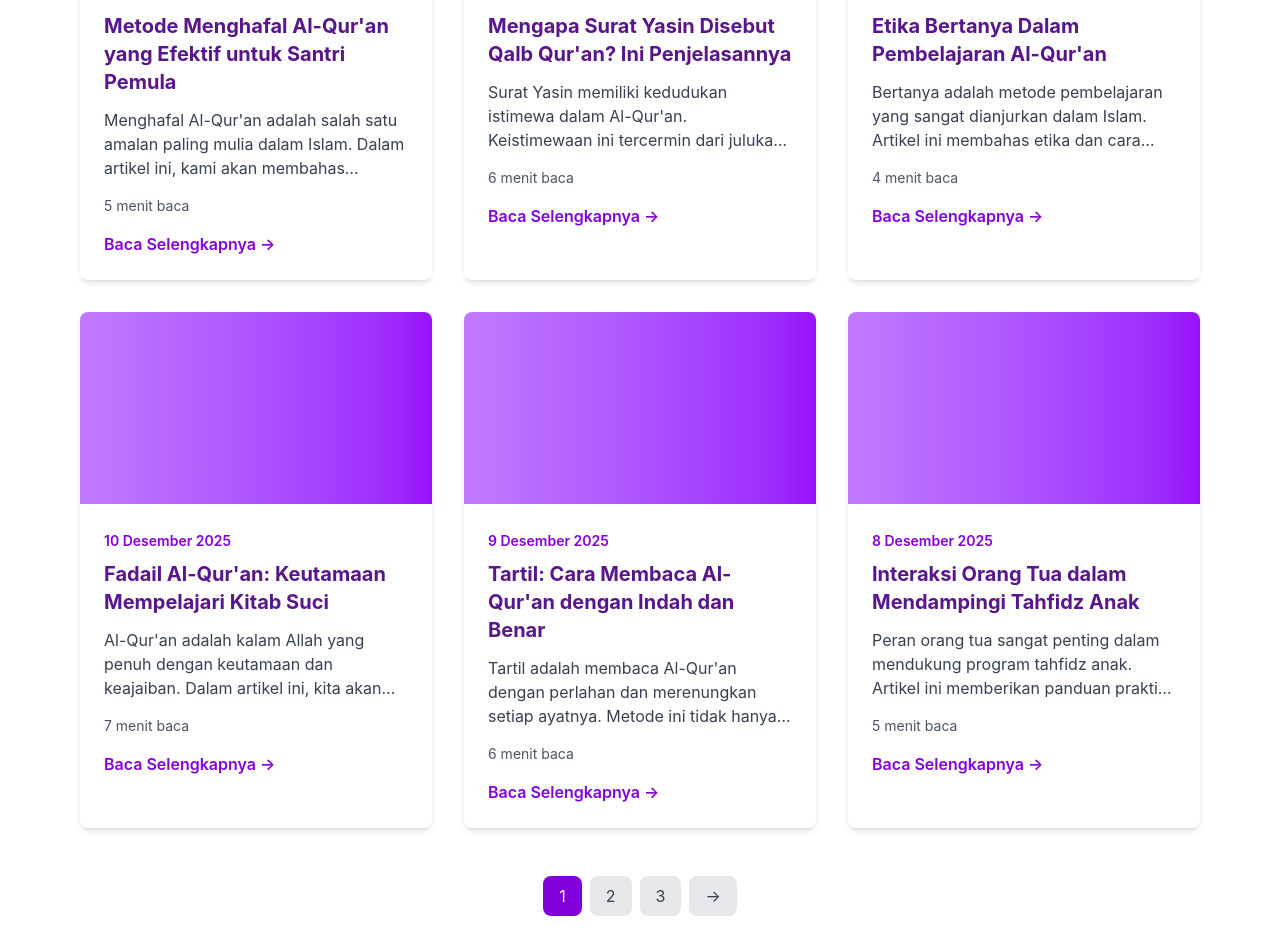
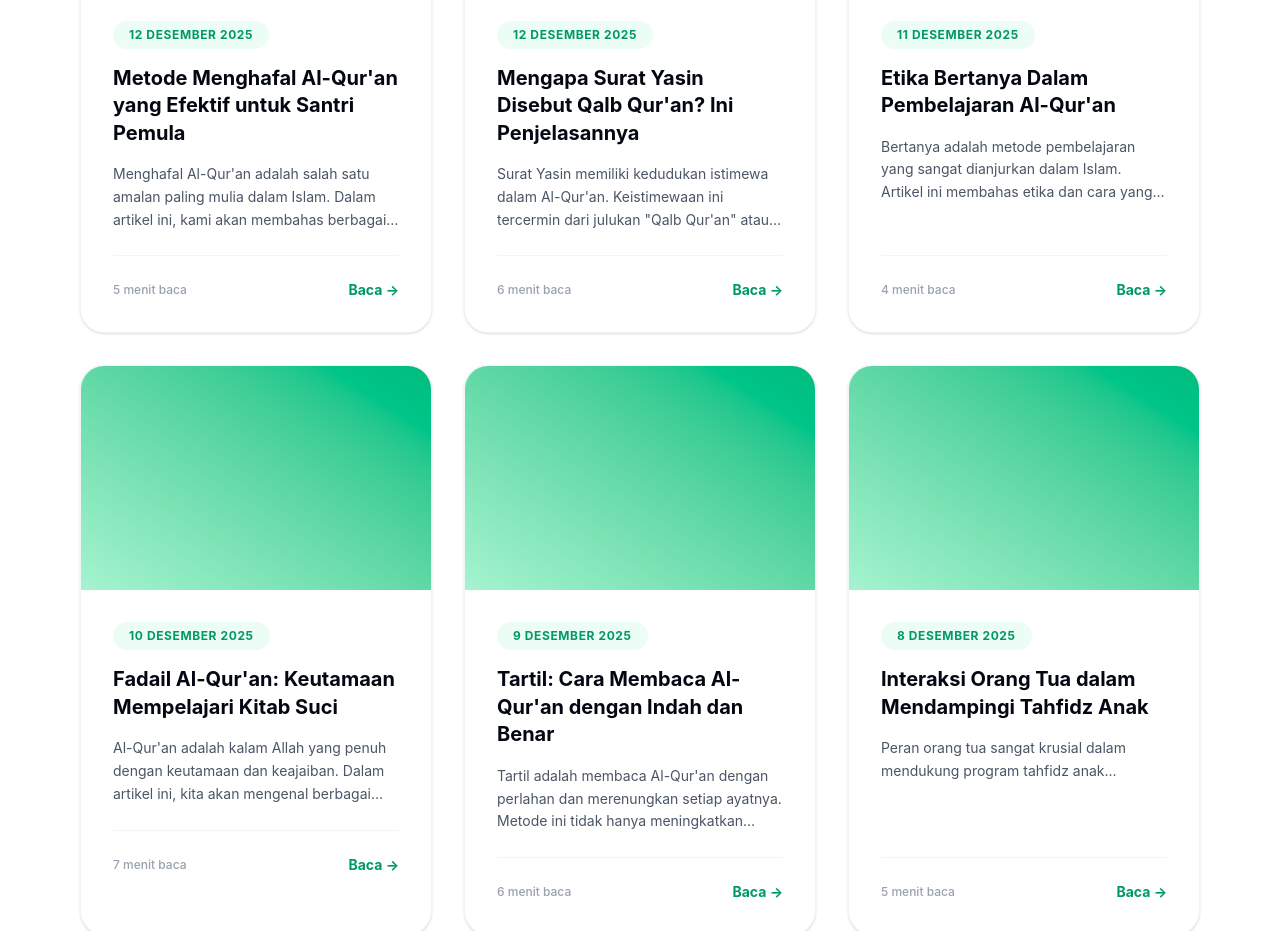
Before and after one commit to kokoy13/jannatu-adnin-frontend, a React (Vite) app in the folder jannatuadnin-frontend/: page /artikel in a window 1280 px wide. Shown: the part 1301-2232 px from the top of the page. Built offline with nearby package versions, Linux system fonts and the light colour scheme.

Commit message:
redesain articles grid dan pagination - Article

```diff
--- a/jannatuadnin-frontend/src/pages/Article.jsx
+++ b/jannatuadnin-frontend/src/pages/Article.jsx
@@ -67,91 +67,216 @@ const Article = () => {
 
                     {/* <!-- Articles Grid --> */}
                     <div className="grid grid-cols-1 md:grid-cols-2 lg:grid-cols-3 gap-8 mb-12">
-                        <article className="bg-white rounded-lg shadow-md overflow-hidden hover:shadow-lg transition">
-                            <div className="bg-gradient-to-r from-purple-400 to-purple-600 h-48"></div>
-                            <div className="p-6">
-                                <span className="text-sm text-purple-700 font-semibold">12 Desember 2025</span>
-                                <h3 className="text-xl font-bold text-purple-900 mb-3 mt-2">Metode Menghafal Al-Qur'an yang Efektif untuk Santri Pemula</h3>
-                                <p className="text-gray-700 mb-4 line-clamp-3">
+                        <article className="group bg-white rounded-3xl border border-gray-100 shadow-sm overflow-hidden transition-all duration-300 hover:shadow-xl hover:shadow-emerald-950/5 hover:-translate-y-1 flex flex-col h-full">
+
+                            {/* Header Gambar dengan Gradient Emerald */}
+                            <div className="h-56 bg-gradient-to-tr from-emerald-200 to-emerald-500 relative overflow-hidden">
+                                <div className="absolute inset-0 bg-black/5 opacity-0 group-hover:opacity-100 transition-opacity"></div>
+                            </div>
+
+                            {/* Konten Utama */}
+                            <div className="p-8 flex flex-col flex-grow">
+                                <span className="w-fit inline-block bg-emerald-50 text-emerald-600 font-bold text-xs uppercase tracking-wider px-4 py-1.5 rounded-full mb-4">
+                                    12 Desember 2025
+                                </span>
+
+                                <h3 className="text-xl font-bold text-gray-950 mb-4 leading-snug group-hover:text-emerald-600 transition-colors">
+                                    Metode Menghafal Al-Qur'an yang Efektif untuk Santri Pemula
+                                </h3>
+
+                                <p className="text-gray-600 mb-6 line-clamp-3 text-sm leading-relaxed">
                                     Menghafal Al-Qur'an adalah salah satu amalan paling mulia dalam Islam. Dalam artikel ini, kami akan membahas berbagai metode efektif yang terbukti membantu santri pemula dalam perjalanan tahfidz mereka.
                                 </p>
-                                <div className="text-sm text-gray-600 mb-4">5 menit baca</div>
-                                <a href="#article2" className="text-purple-700 font-semibold hover:text-purple-900">Baca Selengkapnya →</a>
+
+                                {/* Footer Kartu dengan Metadata */}
+                                <div className="flex items-center justify-between pt-6 border-t border-gray-100">
+                                    <span className="text-xs text-gray-400 font-medium">5 menit baca</span>
+                                    <a href="#article2" className="text-emerald-600 font-bold text-sm flex items-center gap-1 hover:gap-2 transition-all">
+                                        Baca →
+                                    </a>
+                                </div>
                             </div>
                         </article>
 
-                        <article className="bg-white rounded-lg shadow-md overflow-hidden hover:shadow-lg transition">
-                            <div className="bg-gradient-to-r from-purple-400 to-purple-600 h-48"></div>
-                            <div className="p-6">
-                                <span className="text-sm text-purple-700 font-semibold">12 Desember 2025</span>
-                                <h3 className="text-xl font-bold text-purple-900 mb-3 mt-2">Mengapa Surat Yasin Disebut Qalb Qur'an? Ini Penjelasannya</h3>
-                                <p className="text-gray-700 mb-4 line-clamp-3">
+                        <article className="group bg-white rounded-3xl border border-gray-100 shadow-sm overflow-hidden transition-all duration-300 hover:shadow-xl hover:shadow-emerald-950/5 hover:-translate-y-1 flex flex-col h-full">
+
+                            {/* Header Gambar dengan Gradient Emerald */}
+                            <div className="h-56 bg-gradient-to-tr from-emerald-200 to-emerald-500 relative overflow-hidden">
+                                <div className="absolute inset-0 bg-black/5 opacity-0 group-hover:opacity-100 transition-opacity"></div>
+                            </div>
+
+                            {/* Konten Utama */}
+                            <div className="p-8 flex flex-col flex-grow">
+                                <span className="w-fit inline-block bg-emerald-50 text-emerald-600 font-bold text-xs uppercase tracking-wider px-4 py-1.5 rounded-full mb-4">
+                                    12 Desember 2025
+                                </span>
+
+                                <h3 className="text-xl font-bold text-gray-950 mb-4 leading-snug group-hover:text-emerald-600 transition-colors">
+                                    Mengapa Surat Yasin Disebut Qalb Qur'an? Ini Penjelasannya
+                                </h3>
+
+                                <p className="text-gray-600 mb-6 line-clamp-3 text-sm leading-relaxed">
                                     Surat Yasin memiliki kedudukan istimewa dalam Al-Qur'an. Keistimewaan ini tercermin dari julukan "Qalb Qur'an" atau hati dari Al-Qur'an yang sering disandangnya.
                                 </p>
-                                <div className="text-sm text-gray-600 mb-4">6 menit baca</div>
-                                <a href="#article3" className="text-purple-700 font-semibold hover:text-purple-900">Baca Selengkapnya →</a>
+
+                                {/* Footer Kartu dengan Metadata */}
+                                <div className="flex items-center justify-between pt-6 border-t border-gray-100">
+                                    <span className="text-xs text-gray-400 font-medium">6 menit baca</span>
+                                    <a href="#article3" className="text-emerald-600 font-bold text-sm flex items-center gap-1 hover:gap-2 transition-all">
+                                        Baca →
+                                    </a>
+                                </div>
                             </div>
                         </article>
 
-                        <article className="bg-white rounded-lg shadow-md overflow-hidden hover:shadow-lg transition">
-                            <div className="bg-gradient-to-r from-purple-400 to-purple-600 h-48"></div>
-                            <div className="p-6">
-                                <span className="text-sm text-purple-700 font-semibold">11 Desember 2025</span>
-                                <h3 className="text-xl font-bold text-purple-900 mb-3 mt-2">Etika Bertanya Dalam Pembelajaran Al-Qur'an</h3>
-                                <p className="text-gray-700 mb-4 line-clamp-3">
-                                    Bertanya adalah metode pembelajaran yang sangat dianjurkan dalam Islam. Artikel ini membahas etika dan cara yang tepat dalam bertanya selama pembelajaran Al-Qur'an.
+                        <article className="group bg-white rounded-3xl border border-gray-100 shadow-sm overflow-hidden transition-all duration-300 hover:shadow-xl hover:shadow-emerald-950/5 hover:-translate-y-1 flex flex-col h-full">
+
+                            {/* Header Gambar dengan Gradient Emerald */}
+                            <div className="h-56 bg-gradient-to-tr from-emerald-200 to-emerald-500 relative overflow-hidden">
+                                <div className="absolute inset-0 bg-black/5 opacity-0 group-hover:opacity-100 transition-opacity"></div>
+                            </div>
+
+                            {/* Konten Utama */}
+                            <div className="p-8 flex flex-col flex-grow">
+                                <span className="w-fit inline-block bg-emerald-50 text-emerald-600 font-bold text-xs uppercase tracking-wider px-4 py-1.5 rounded-full mb-4">
+                                    11 Desember 2025
+                                </span>
+
+                                <h3 className="text-xl font-bold text-gray-950 mb-4 leading-snug group-hover:text-emerald-600 transition-colors">
+                                    Etika Bertanya Dalam Pembelajaran Al-Qur'an
+                                </h3>
+
+                                <p className="text-gray-600 mb-6 line-clamp-3 text-sm leading-relaxed">
+                                    Bertanya adalah metode pembelajaran yang sangat dianjurkan dalam Islam. Artikel ini membahas etika dan cara yang tepat dalam bertanya selama pembelajaran Al-Qur'an agar lebih produktif dan beradab.
                                 </p>
-                                <div className="text-sm text-gray-600 mb-4">4 menit baca</div>
-                                <a href="#article4" className="text-purple-700 font-semibold hover:text-purple-900">Baca Selengkapnya →</a>
+
+                                {/* Footer Kartu dengan Metadata */}
+                                <div className="mt-auto flex items-center justify-between pt-6 border-t border-gray-100">
+                                    <span className="text-xs text-gray-400 font-medium">4 menit baca</span>
+                                    <a href="#article4" className="text-emerald-600 font-bold text-sm flex items-center gap-1 hover:gap-2 transition-all">
+                                        Baca →
+                                    </a>
+                                </div>
                             </div>
                         </article>
 
-                        <article className="bg-white rounded-lg shadow-md overflow-hidden hover:shadow-lg transition">
-                            <div className="bg-gradient-to-r from-purple-400 to-purple-600 h-48"></div>
-                            <div className="p-6">
-                                <span className="text-sm text-purple-700 font-semibold">10 Desember 2025</span>
-                                <h3 className="text-xl font-bold text-purple-900 mb-3 mt-2">Fadail Al-Qur'an: Keutamaan Mempelajari Kitab Suci</h3>
-                                <p className="text-gray-700 mb-4 line-clamp-3">
-                                    Al-Qur'an adalah kalam Allah yang penuh dengan keutamaan dan keajaiban. Dalam artikel ini, kita akan mengenal berbagai fadail atau keutamaan Al-Qur'an.
+                        <article className="group bg-white rounded-3xl border border-gray-100 shadow-sm overflow-hidden transition-all duration-300 hover:shadow-xl hover:shadow-emerald-950/5 hover:-translate-y-1 flex flex-col h-full">
+
+                            {/* Header Gambar dengan Gradient Emerald */}
+                            <div className="h-56 bg-gradient-to-tr from-emerald-200 to-emerald-500 relative overflow-hidden">
+                                <div className="absolute inset-0 bg-black/5 opacity-0 group-hover:opacity-100 transition-opacity"></div>
+                            </div>
+
+                            {/* Konten Utama */}
+                            <div className="p-8 flex flex-col flex-grow">
+                                <span className="w-fit inline-block bg-emerald-50 text-emerald-600 font-bold text-xs uppercase tracking-wider px-4 py-1.5 rounded-full mb-4">
+                                    10 Desember 2025
+                                </span>
+
+                                <h3 className="text-xl font-bold text-gray-950 mb-4 leading-snug group-hover:text-emerald-600 transition-colors">
+                                    Fadail Al-Qur'an: Keutamaan Mempelajari Kitab Suci
+                                </h3>
+
+                                <p className="text-gray-600 mb-6 line-clamp-3 text-sm leading-relaxed">
+                                    Al-Qur'an adalah kalam Allah yang penuh dengan keutamaan dan keajaiban. Dalam artikel ini, kita akan mengenal berbagai fadail atau keutamaan Al-Qur'an bagi kehidupan seorang mukmin.
                                 </p>
-                                <div className="text-sm text-gray-600 mb-4">7 menit baca</div>
-                                <a href="#article5" className="text-purple-700 font-semibold hover:text-purple-900">Baca Selengkapnya →</a>
+
+                                {/* Footer Kartu dengan Metadata */}
+                                <div className="flex items-center justify-between pt-6 border-t border-gray-100">
+                                    <span className="text-xs text-gray-400 font-medium">7 menit baca</span>
+                                    <a href="#article5" className="text-emerald-600 font-bold text-sm flex items-center gap-1 hover:gap-2 transition-all">
+                                        Baca →
+                                    </a>
+                                </div>
                             </div>
                         </article>
 
-                        <article className="bg-white rounded-lg shadow-md overflow-hidden hover:shadow-lg transition">
-                            <div className="bg-gradient-to-r from-purple-400 to-purple-600 h-48"></div>
-                            <div className="p-6">
-                                <span className="text-sm text-purple-700 font-semibold">9 Desember 2025</span>
-                                <h3 className="text-xl font-bold text-purple-900 mb-3 mt-2">Tartil: Cara Membaca Al-Qur'an dengan Indah dan Benar</h3>
-                                <p className="text-gray-700 mb-4 line-clamp-3">
+                        <article className="group bg-white rounded-3xl border border-gray-100 shadow-sm overflow-hidden transition-all duration-300 hover:shadow-xl hover:shadow-emerald-950/5 hover:-translate-y-1 flex flex-col h-full">
+
+                            {/* Header Gambar dengan Gradient Emerald */}
+                            <div className="h-56 bg-gradient-to-tr from-emerald-200 to-emerald-500 relative overflow-hidden">
+                                <div className="absolute inset-0 bg-black/5 opacity-0 group-hover:opacity-100 transition-opacity"></div>
+                            </div>
+
+                            {/* Konten Utama */}
+                            <div className="p-8 flex flex-col flex-grow">
+                                <span className="w-fit inline-block bg-emerald-50 text-emerald-600 font-bold text-xs uppercase tracking-wider px-4 py-1.5 rounded-full mb-4">
+                                    9 Desember 2025
+                                </span>
+
+                                <h3 className="text-xl font-bold text-gray-950 mb-4 leading-snug group-hover:text-emerald-600 transition-colors">
+                                    Tartil: Cara Membaca Al-Qur'an dengan Indah dan Benar
+                                </h3>
+
+                                <p className="text-gray-600 mb-6 line-clamp-3 text-sm leading-relaxed">
                                     Tartil adalah membaca Al-Qur'an dengan perlahan dan merenungkan setiap ayatnya. Metode ini tidak hanya meningkatkan pemahaman tetapi juga kekhusyukan dalam membaca.
                                 </p>
-                                <div className="text-sm text-gray-600 mb-4">6 menit baca</div>
-                                <a href="#article6" className="text-purple-700 font-semibold hover:text-purple-900">Baca Selengkapnya →</a>
+
+                                {/* Footer Kartu dengan Metadata */}
+                                <div className="flex items-center justify-between pt-6 border-t border-gray-100">
+                                    <span className="text-xs text-gray-400 font-medium">6 menit baca</span>
+                                    <a href="#article6" className="text-emerald-600 font-bold text-sm flex items-center gap-1 hover:gap-2 transition-all">
+                                        Baca →
+                                    </a>
+                                </div>
                             </div>
                         </article>
 
-                        <article className="bg-white rounded-lg shadow-md overflow-hidden hover:shadow-lg transition">
-                            <div className="bg-gradient-to-r from-purple-400 to-purple-600 h-48"></div>
-                            <div className="p-6">
-                                <span className="text-sm text-purple-700 font-semibold">8 Desember 2025</span>
-                                <h3 className="text-xl font-bold text-purple-900 mb-3 mt-2">Interaksi Orang Tua dalam Mendampingi Tahfidz Anak</h3>
-                                <p className="text-gray-700 mb-4 line-clamp-3">
-                                    Peran orang tua sangat penting dalam mendukung program tahfidz anak. Artikel ini memberikan panduan praktis bagi orang tua dalam mendampingi anak tahfidz.
+                        {/* Tambahkan flex flex-col h-full di sini */}
+                        <article className="group bg-white rounded-3xl border border-gray-100 shadow-sm overflow-hidden transition-all duration-300 hover:shadow-xl hover:shadow-emerald-950/5 hover:-translate-y-1 flex flex-col h-full">
+
+                            {/* Header Gambar */}
+                            <div className="h-56 bg-gradient-to-tr from-emerald-200 to-emerald-500 relative overflow-hidden"></div>
+
+                            {/* Konten Utama */}
+                            <div className="p-8 flex flex-col flex-grow"> {/* flex-grow memastikan container ini mengisi ruang kosong */}
+                                <span className="w-fit inline-block bg-emerald-50 text-emerald-600 font-bold text-xs uppercase tracking-wider px-4 py-1.5 rounded-full mb-4">
+                                    8 Desember 2025
+                                </span>
+
+                                <h3 className="text-xl font-bold text-gray-950 mb-4 leading-snug group-hover:text-emerald-600 transition-colors">
+                                    Interaksi Orang Tua dalam Mendampingi Tahfidz Anak
+                                </h3>
+
+                                <p className="text-gray-600 mb-6 line-clamp-3 text-sm leading-relaxed">
+                                    Peran orang tua sangat krusial dalam mendukung program tahfidz anak...
                                 </p>
-                                <div className="text-sm text-gray-600 mb-4">5 menit baca</div>
-                                <a href="#article7" className="text-purple-700 font-semibold hover:text-purple-900">Baca Selengkapnya →</a>
+
+                                {/* Footer Kartu - mt-auto akan mendorong elemen ini ke bawah */}
+                                <div className="mt-auto flex items-center justify-between pt-6 border-t border-gray-100">
+                                    <span className="text-xs text-gray-400 font-medium">5 menit baca</span>
+                                    <a href="#article7" className="text-emerald-600 font-bold text-sm flex items-center gap-1 hover:gap-2 transition-all">
+                                        Baca →
+                                    </a>
+                                </div>
                             </div>
                         </article>
                     </div>
 
                     {/* <!-- Pagination --> */}
-                    <div className="flex justify-center gap-2 mb-16">
-                        <button className="bg-purple-700 text-white px-4 py-2 rounded-lg hover:bg-purple-800">1</button>
-                        <button className="bg-gray-200 text-gray-700 px-4 py-2 rounded-lg hover:bg-gray-300">2</button>
-                        <button className="bg-gray-200 text-gray-700 px-4 py-2 rounded-lg hover:bg-gray-300">3</button>
-                        <button className="bg-gray-200 text-gray-700 px-4 py-2 rounded-lg hover:bg-gray-300">→</button>
+                    <div className="flex justify-center items-center gap-2 mb-20">
+                        {/* Tombol Sebelumnya (Opsional: bisa disembunyikan jika di halaman pertama) */}
+                        <button className="w-10 h-10 flex items-center justify-center rounded-xl bg-gray-100 text-gray-500 hover:bg-emerald-50 hover:text-emerald-600 transition-all">
+                            ←
+                        </button>
+
+                        {/* Angka Halaman */}
+                        {[1, 2, 3].map((page) => (
+                            <button
+                                key={page}
+                                className={`w-10 h-10 flex items-center justify-center rounded-xl font-bold transition-all ${page === 1
+                                        ? "bg-emerald-600 text-white shadow-lg shadow-emerald-600/20"
+                                        : "bg-gray-100 text-gray-600 hover:bg-emerald-50 hover:text-emerald-600"
+                                    }`}
+                            >
+                                {page}
+                            </button>
+                        ))}
+
+                        {/* Tombol Selanjutnya */}
+                        <button className="w-10 h-10 flex items-center justify-center rounded-xl bg-gray-100 text-gray-600 hover:bg-emerald-50 hover:text-emerald-600 transition-all">
+                            →
+                        </button>
                     </div>
                 </div>
             </section>
```
